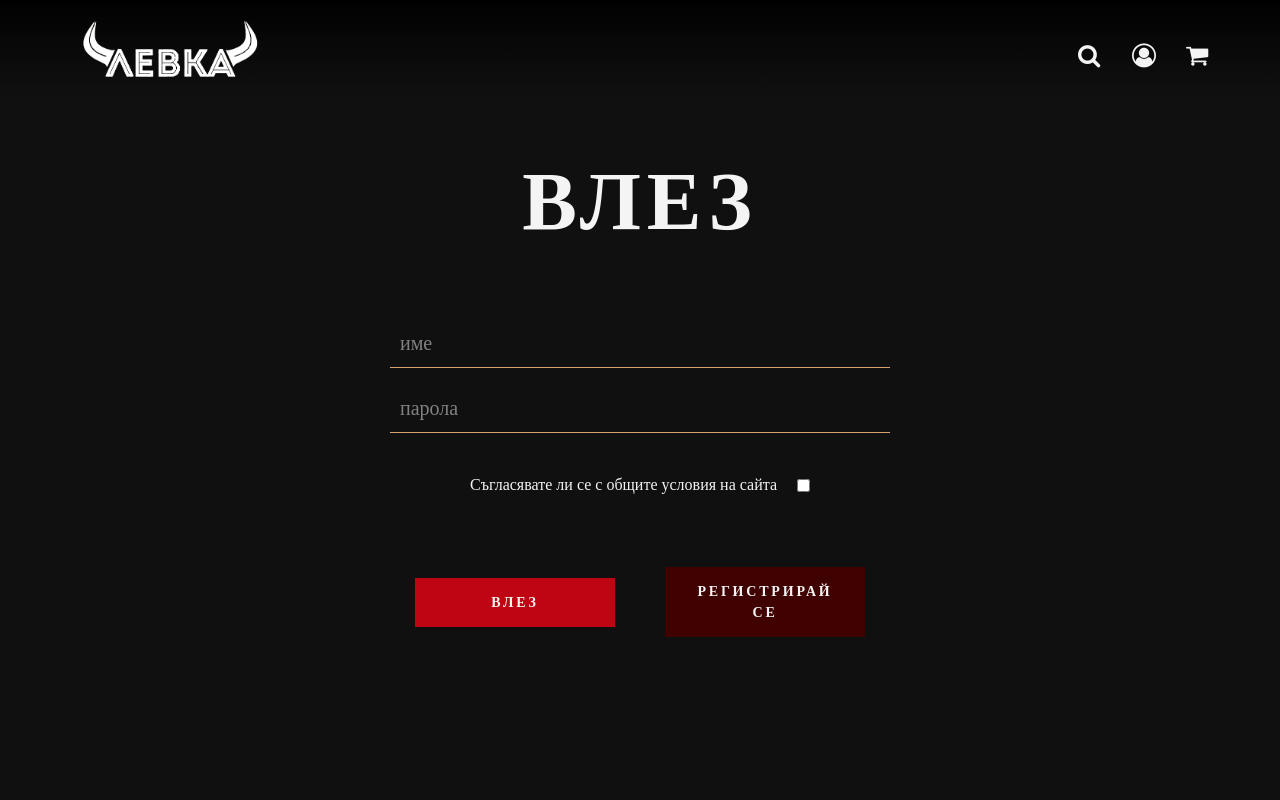
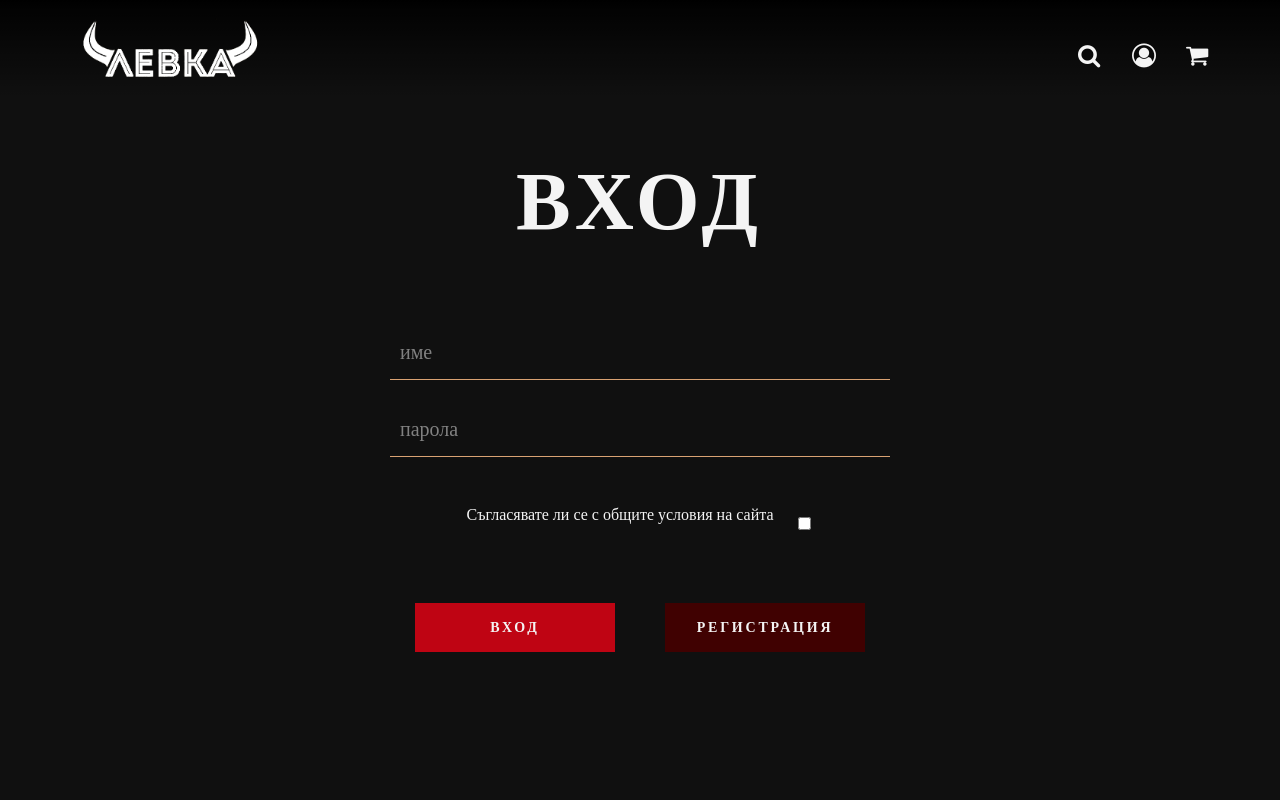
Before and after one commit to Ivanzhela/Levka, a Vue app in the folder levka/: page /Auth in a window 1280 px wide. Shown: the top 800 px of the page. Built offline with nearby package versions, Linux system fonts and the light colour scheme; a web font is replaced by a local one.

Commit message:
Add form validation

```diff
--- /dev/null
+++ b/levka/src/components/Input.vue
@@ -0,0 +1,75 @@
+<script>
+export default {
+  props: {
+    modelValue: {
+      type: [String, Boolean],
+    },
+    name: {
+      type: String,
+    },
+    type: {
+      type: String,
+      default: "text",
+    },
+    placeholder: {
+      type: String,
+    },
+    error: {
+      type: Array,
+    },
+  },
+  emits: ["update:modelValue"]
+};
+</script>
+
+<template>
+  <template v-if="type === 'checkbox'">
+    <input
+      :type="type"
+      :checked="modelValue"
+      @change="$emit('update:modelValue', $event.target.checked)"
+    />
+  </template>
+  <template v-else>
+    <input
+      :type="type"
+      :placeholder="placeholder"
+      :value="modelValue"
+      @input="$emit('update:modelValue', $event.target.value)"
+    />
+  </template>
+  <p v-for="err of error" :key="err.$message" class="error">
+    * {{ err.$message }}
+  </p>
+</template>
+
+<style lang="css" scoped>
+input {
+  width: 500px;
+  border: none;
+  border-bottom: 1px solid #d9a273;
+  background-color: #101010;
+  margin-top: 20px;
+  color: #f4f4f4;
+  padding: 10px;
+  font-size: 24px;
+}
+
+input[type="checkbox"] {
+  width: auto;
+}
+input::placeholder {
+  color: #f4f4f47e;
+  font-size: 20px;
+}
+
+input:focus {
+  outline: none;
+}
+
+.error {
+  font-size: 16px;
+  color: #bf0413;
+  margin-top: 10px;
+}
+</style>
--- a/levka/src/views/Auth/Auth.vue
+++ b/levka/src/views/Auth/Auth.vue
@@ -1,24 +1,98 @@
+<script>
+import { useVuelidate } from "@vuelidate/core";
+import Input from "../../components/Input.vue";
+import formAction from "./formType.js"
+
+export default {
+  setup() {
+    return {
+      v$: useVuelidate(),
+    };
+  },
+  data() {
+    return {
+      formData: formAction.formData,
+      formTypeAction: "login",
+    };
+  },
+  methods: {
+    async onSubmit() {
+
+      const isValid = await this.v$.$validate();
+
+      if (isValid) {
+        this.formData = JSON.stringify(
+          this.data.formData[this.formTypeAction],
+          null,
+          4
+        );
+      }
+    },
+    changeFormTypeAction(newFormType) {
+      this.formTypeAction = newFormType;
+      this.v$.$reset();
+    },
+  },
+  validations() {
+    return formAction.validator(this.formData.register.password, this.formTypeAction)
+  },
+  components: { Input },
+};
+</script>
+
 <template>
   <section class="auth">
-    <h1>ВЛЕЗ</h1>
-    <form action="">
-      <input type="text" name="" id="" placeholder="име" />
-      <input type="password" name="" id="" placeholder="парола" />
+    <h1 :class="formTypeAction">
+      {{ formTypeAction == "login" ? "ВХОД" : "РЕГИСТРАЦИЯ" }}
+    </h1>
+    <form action="" @submit.prevent="onSubmit">
+      <Input
+        v-model="v$.formData[formTypeAction].username.$model"
+        placeholder="име"
+        name="username"
+        :error="v$.formData[formTypeAction].username.$errors"
+      />
+      <Input
+        v-model="v$.formData[formTypeAction].password.$model"
+        placeholder="парола"
+        name="password"
+        :error="v$.formData[formTypeAction].password.$errors"
+        type="password"
+      />
+      <template v-if="formTypeAction == 'register'">
+        <Input
+          v-model="v$.formData[formTypeAction].rePass.$model"
+          placeholder="повторете паролата"
+          name="rePass"
+          :error="v$.formData[formTypeAction].rePass.$errors"
+          type="password"
+        />
+      </template>
       <div class="terms">
         <p>Съгласявате ли се с общите условия на сайта</p>
-        <input type="checkbox" name="" id="" />
+        <Input
+          v-model="v$.formData[formTypeAction].terms.$model"
+          name="terms"
+          :error="v$.formData[formTypeAction].terms.$errors"
+          type="checkbox"
+        />
       </div>
       <div class="buttons">
-        <button class="catalogBtn">ВЛЕЗ</button>
-        <button class="catalogBtn">РЕГИСТРИРАЙ СЕ</button>
+        <button class="catalogBtn">
+          {{ formTypeAction == "login" ? "ВХОД" : "РЕГИСТРАЦИЯ" }}
+        </button>
+        <p class="catalogBtn"
+          @click="
+            changeFormTypeAction(
+              formTypeAction == 'login' ? 'register' : 'login'
+            )
+          "
+        > {{ formTypeAction == "login" ? "РЕГИСТРАЦИЯ" : "ВХОД" }}
+        </p>
       </div>
     </form>
   </section>
 </template>
-
-<script>
-export default {};
-</script>
 
 <style lang="css" scoped>
 .auth {
@@ -31,37 +105,18 @@ export default {};
   justify-content: center;
 }
 
-.auth h1 {
+.auth .login {
   font-size: 82px;
   letter-spacing: 6px;
-  /* font-weight: 900; */
+}
+.auth .register {
+  font-size: 62px;
+  letter-spacing: 6px;
 }
 .auth form {
   padding: 40px;
   display: flex;
   flex-direction: column;
-}
-
-.auth form input {
-  width: 500px;
-  border: none;
-  border-bottom: 1px solid #d9a273;
-  background-color: #101010;
-  margin-top: 20px;
-  color: #f4f4f4;
-  padding: 10px;
-}
-
-.auth form input:last-child {
-  width: auto;
-}
-.auth form input::placeholder {
-  color: #f4f4f47e;
-  font-size: 20px;
-}
-
-.auth form input:focus {
-  outline: none;
 }
 
 .auth .terms {
@@ -77,18 +132,19 @@ export default {};
 }
 
 .auth .buttons {
-    display: flex;
-    justify-content: space-around;
-    margin-top: 10px;
+  display: flex;
+  justify-content: space-around;
+  margin-top: 10px;
 }
-.auth button {
+.auth button,
+.auth .buttons p {
   text-align: center;
   margin-top: 20px;
   width: 200px;
   align-self: center;
 }
 
-.auth .buttons button:last-child {
-    background-color: #400101;
+.auth .buttons p {
+  background-color: #400101;
 }
 </style>
--- /dev/null
+++ b/levka/src/views/Auth/formType.js
@@ -0,0 +1,63 @@
+import { required, minLength, maxLength, sameAs } from "@vuelidate/validators";
+
+export default {
+  formData: {
+    login: {
+      username: "",
+      password: "",
+      terms: false,
+    },
+    register: {
+      username: "",
+      password: "",
+      rePass: "",
+      terms: false,
+    },
+  },
+  validator(password, formType) {
+    const data = {
+      formData: {
+        login: {
+          username: {
+            required,
+            minLengthValue: minLength(4),
+            maxLengthValue: maxLength(20),
+          },
+          password: {
+            required,
+            minLengthValue: minLength(6),
+            maxLengthValue: maxLength(20),
+          },
+          terms: {
+            accepted: (val) => val === true,
+          },
+        },
+        register: {
+          username: {
+            required,
+            minLengthValue: minLength(4),
+            maxLengthValue: maxLength(20),
+          },
+          password: {
+            required,
+            minLengthValue: minLength(6),
+            maxLengthValue: maxLength(20),
+          },
+          rePass: {
+            required,
+            minLengthValue: minLength(6),
+            maxLengthValue: maxLength(20),
+            confirmPass: sameAs(password),
+          },
+          terms: {
+            accepted: (val) => val === true,
+          },
+        },
+      },
+    };
+    return Object.assign(
+      {},
+      { formData: { [formType]: data["formData"][formType] } }
+    );
+  },
+};
```
